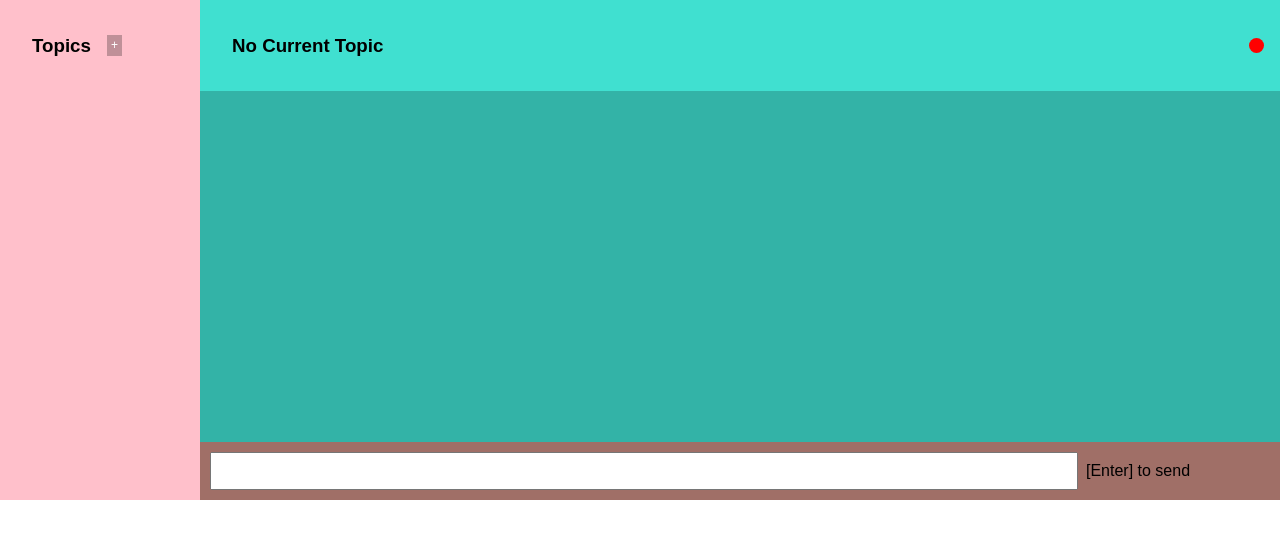
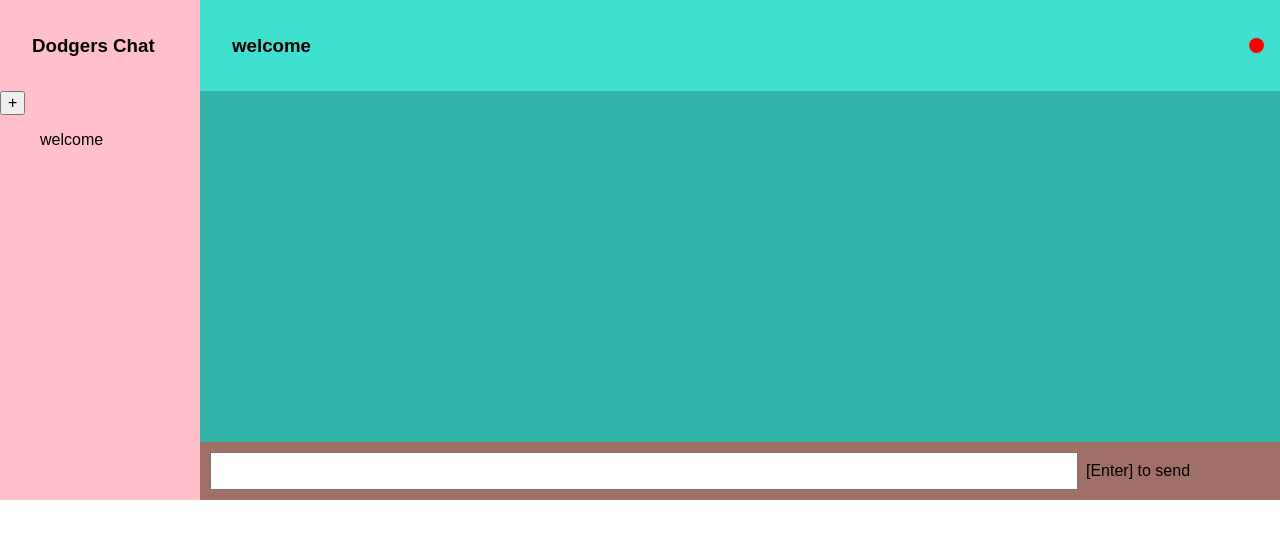
Before and after one commit to matthewepler/mqtt_docker_challenge, a website: page client/app/dist/index.html in a window 1280 px wide. Drawn offline with Linux system fonts and the light colour scheme.

Commit message:
checking tracked changes

```diff
--- a/client/app/dist/index.html
+++ b/client/app/dist/index.html
@@ -8,17 +8,22 @@
 	</head>
 	<body>
 		<div id="main-container">
-			<div id="nav-container">
+      <div id="nav-container">
 				<div class="sec-header">
-					<h3>Topics</h3>
-					<div class="button-sm">
-						+
-					</div>
-				</div>
+					<h3>Dodgers Chat</h3>
+        </div>
+        <div id="topic-list">
+          <div id="add-topic-button">
+            <button>+</button>
+          </div>
+          <ul>
+            <li>welcome</li>
+          </ul>
+        </div>
 			</div>
 			<div id="chat-container">
 				<div class="sec-header">
-					<h3 id="current-topic">No Current Topic</h3>
+					<h3 id="current-topic">welcome</h3>
           <div id="connection-status"></div>
 				</div>
 				<div id="feed">
```
